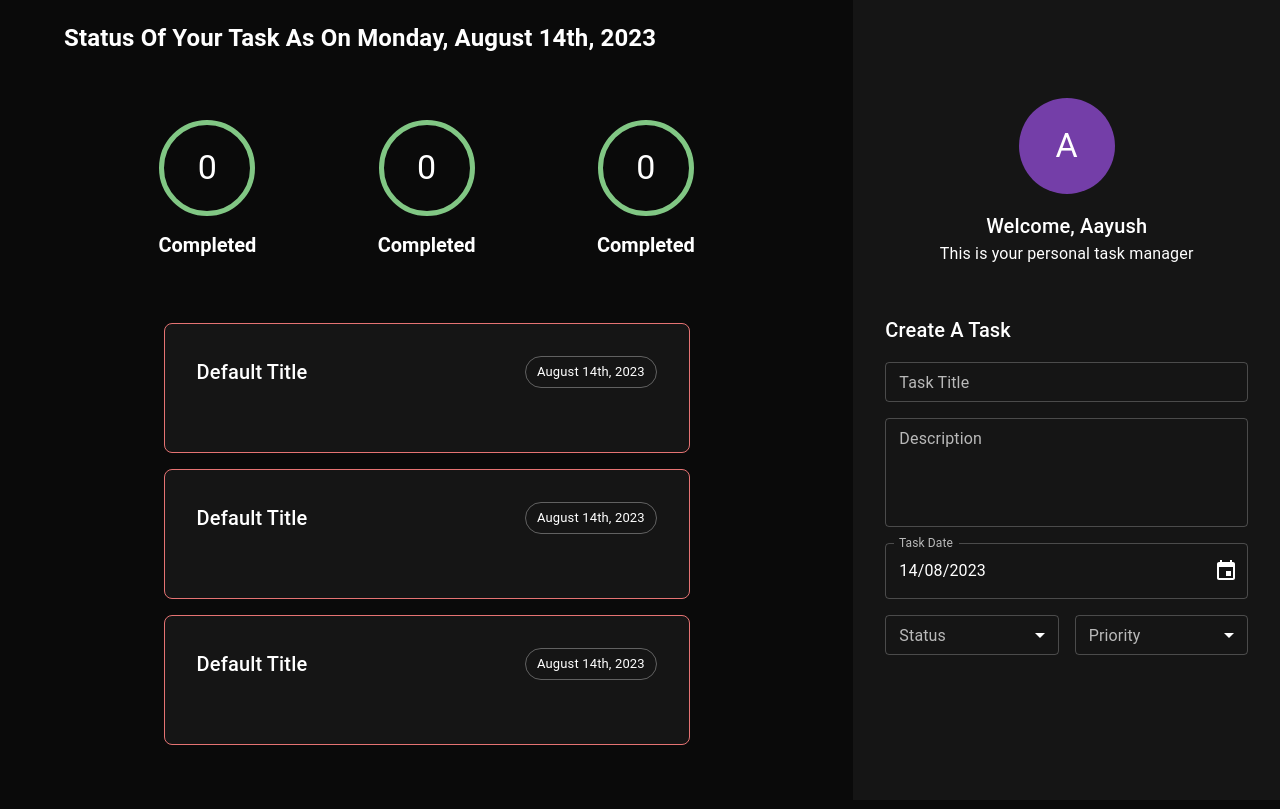
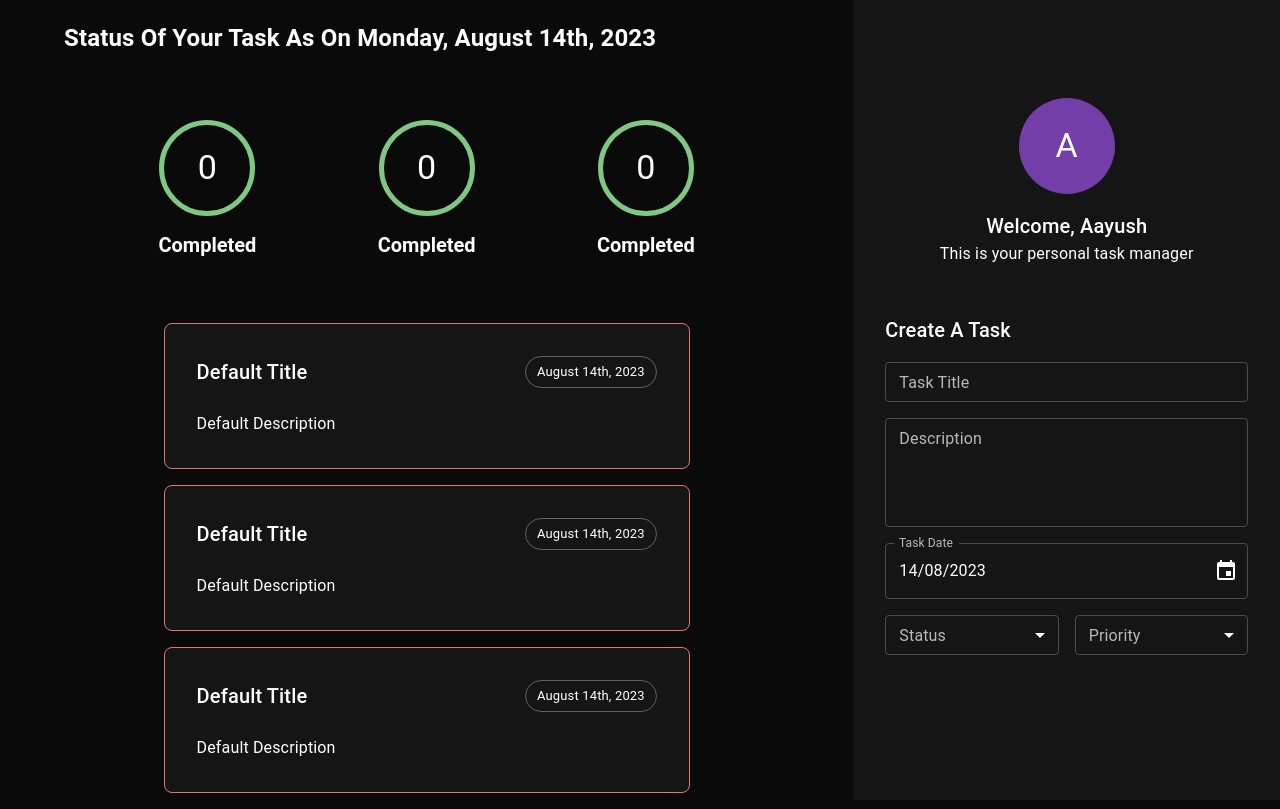
Before and after one commit to aayushjainx/todo-typescript, a React (Create React App) app in the folder todo-react/: page / in a window 1280 px wide. Built offline with nearby package versions, Linux system fonts and the light colour scheme.

Commit message:
feat: task description component

```diff
--- /dev/null
+++ b/todo-react/src/components/task/_taskDescription.tsx
@@ -0,0 +1,17 @@
+import { Box, Typography } from '@mui/material';
+import React, { FC, ReactElement } from 'react';
+import { ITaskDescription } from './interfaces/ITaskDescription';
+import PropTypes from 'prop-types';
+
+export const TaskDescription: FC<ITaskDescription> = (props): ReactElement => {
+  const { description = 'Default Description' } = props;
+  return (
+    <Box>
+      <Typography>{description}</Typography>
+    </Box>
+  );
+};
+
+TaskDescription.propTypes = {
+  description: PropTypes.string,
+};
--- a/todo-react/src/components/task/_taskHeader.tsx
+++ b/todo-react/src/components/task/_taskHeader.tsx
@@ -7,7 +7,7 @@
 export const TaskHeader: FC<ITaskHeader> = (props): ReactElement => {
   const { title = 'Default Title', date = new Date() } = props;
   return (
-    <Box display="flex" width="100%" justifyContent="space-between" mb={4}>
+    <Box display="flex" width="100%" justifyContent="space-between" mb={3}>
       <Box>
         <Typography variant="h6">{title}</Typography>
       </Box>
--- /dev/null
+++ b/todo-react/src/components/task/interfaces/ITaskDescription.ts
@@ -0,0 +1,3 @@
+export interface ITaskDescription {
+  description?: string;
+}
--- a/todo-react/src/components/task/task.tsx
+++ b/todo-react/src/components/task/task.tsx
@@ -1,6 +1,7 @@
 import { Box } from '@mui/material';
 import React, { FC, ReactElement } from 'react';
 import { TaskHeader } from './_taskHeader';
+import { TaskDescription } from './_taskDescription';
 
 export const Task: FC = (): ReactElement => {
   return (
@@ -20,6 +21,7 @@
       }}
     >
       <TaskHeader />
+      <TaskDescription />
     </Box>
   );
 };
```
